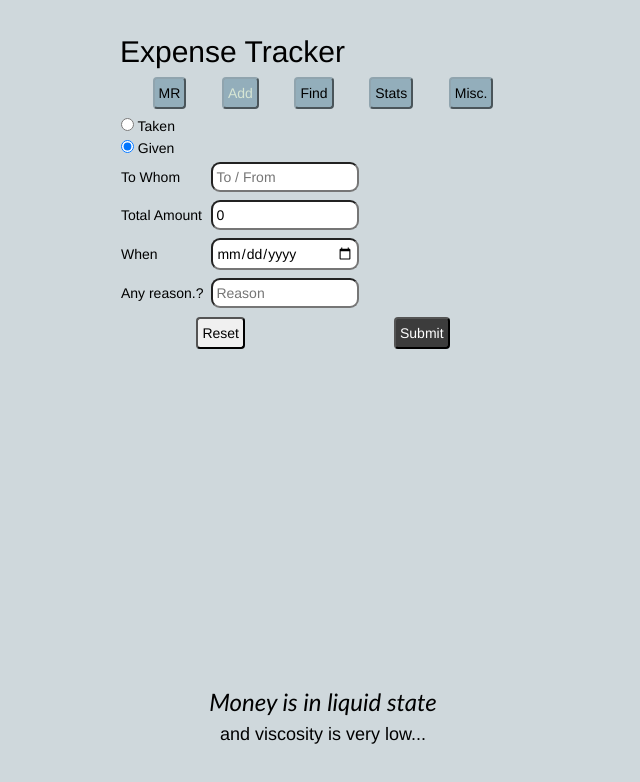
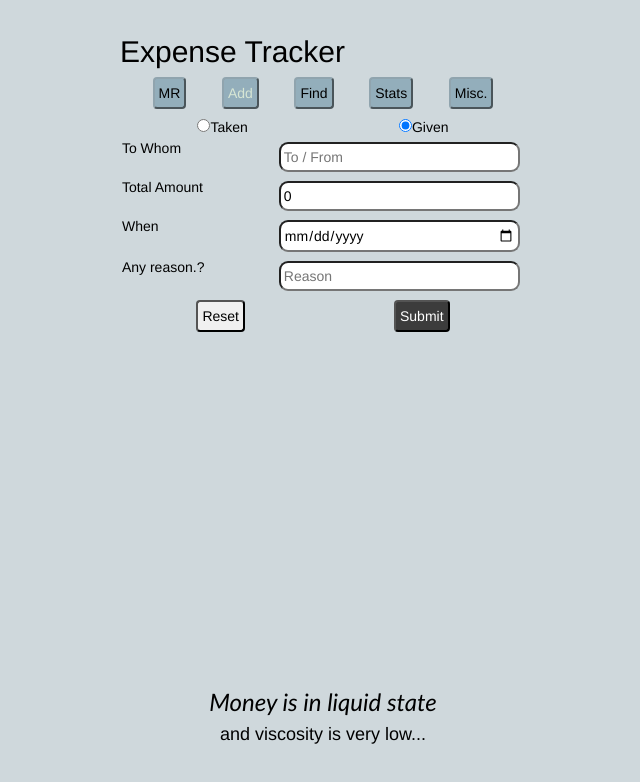
Before and after one commit to udayVK/notedown-ui, an Angular app: page /add/loan in a window 1280 px wide. Shown: the top 782 px of the page, without its empty margins (317-957 px from the left). Built offline with nearby package versions, Linux system fonts and the light colour scheme.

Commit message:
fixed widths of all input tags

```diff
--- a/src/app/add-expense/add-expense.component.html
+++ b/src/app/add-expense/add-expense.component.html
@@ -1,26 +1,22 @@
 <form  class="comp" #addexpform>
-    <div>Your monthly limit is {{monthlyLimit}}</div>
-    <div>You already spent {{monthlySpent}}</div>
-    <div>Balance {{monthlyLimit-monthlySpent}}</div>
-    <table>
-      <tr>
-        <td class="subHead">Purpose</td>
-        <td><input class="m-input" type="text" name="Purpose" placeholder="On what you spent.?" [(ngModel)]="spendAdd.purpose"></td>
-      </tr>
-      <tr>
-        <td class="subHead">Money</td>
-        <td><input class="m-input" type="number" name="money" placeholder="how much.?" [(ngModel)]="spendAdd.money"></td>
-      </tr>
-      <tr>
-        <td class="subHead">On others</td>
-        <td><input class="m-input" type="number" name="forOthers" placeholder="how much.?" [(ngModel)]="spendAdd.forOthers"></td>
-      </tr>
-      <tr>
-        <td class="subHead">Date</td>
-        <td><input class="m-input" type="date" name="date" placeholder="when.?" [(ngModel)]="spendAdd.date"></td>
-      </tr>
-    </table>
+    <div>Your monthly limit is {{monthlyLimit}}. You already spent {{monthlySpent}}. Balance {{monthlyLimit-monthlySpent}}</div>
 
+    <div class="flex flex-space-between">
+      <span>Purpose</span>
+      <input class="m-input" type="text" name="Purpose" placeholder="On what you spent.?" [(ngModel)]="spendAdd.purpose">
+    </div>
+    <div class="flex flex-space-between">
+      <span>Money</span>
+      <input class="m-input" type="number" name="money" placeholder="how much.?" [(ngModel)]="spendAdd.money">
+    </div>
+    <div class="flex flex-space-between">
+     <span> On others</span>
+      <input class="m-input" type="number" name="forOthers" placeholder="how much.?" [(ngModel)]="spendAdd.forOthers">
+    </div>
+    <div class="flex flex-space-between">
+      <span>Date</span>
+      <input class="m-input" type="date" name="date" placeholder="when.?" [(ngModel)]="spendAdd.date">
+    </div>
     <div class="flex flex-space-around">
       <button #addReset type="reset" class=" light">Reset</button>
       <button #addSubmit type="button" class=" dark" (click)="addSpend()" >Submit</button>
--- a/src/app/add-goal/add-goal.component.css
+++ b/src/app/add-goal/add-goal.component.css
@@ -1,10 +1,11 @@
 .add-goal{
-    width: 237px;
+    width: 95%;
     height: 70px;
     padding: 2px;
     resize: vertical;
     max-height: 150px;
     min-height: 70px;
+    margin: auto;
     border-radius: 8px;
     border: 2px solid black;
     border-bottom: 2px grey solid;
--- a/src/app/add-goal/add-goal.component.html
+++ b/src/app/add-goal/add-goal.component.html
@@ -1,19 +1,19 @@
-<form  class="comp">
+<form>
 
-    <span>{{addNotif}}</span>
-    <table>
-      <tr> <td class="subHead">Description</td></tr>
-      <tr> <td colspan="2"><textarea class="add-goal" type="text" name="Desc" placeholder="Brief your goal.." [(ngModel)]="addGoal.desc"></textarea></td></tr>
+  <span>{{addNotif}}</span>
 
-      <tr class="flex flex-vertical-center">
-        <td class="subHead">Limit Date</td>
-        <td><input class="s-input" type="date" name="upto" placeholder="upto what " [(ngModel)]="addGoal.upto"></td>
-      </tr>
-    </table>
 
-    <div class="flex flex-space-around">
-      <button type="reset" class="light">Reset</button>
-      <button type="button" class="dark" (click)="addNewGoal()" >Submit</button>
-    </div>
+  <span>Description</span><br>
+  <textarea class="add-goal" type="text" name="Desc" placeholder="Brief your goal.." [(ngModel)]="addGoal.desc"></textarea>
+
+  <div class="flex flex-space-around">
+    <span>Limit Date</span>
+    <input class="s-input" type="date" name="upto" placeholder="upto what " [(ngModel)]="addGoal.upto">
+  </div>
+
+  <div class="flex flex-space-around">
+    <button type="reset" class="light">Reset</button>
+    <button type="button" class="dark" (click)="addNewGoal()" >Submit</button>
+  </div>
 
 </form>
--- a/src/app/add-loan/add-loan.component.html
+++ b/src/app/add-loan/add-loan.component.html
@@ -1,30 +1,33 @@
-<form class="comp">
-    <table>
-        <tr>
-            <td colspan="2"><input type="radio" name="type" [(ngModel)]="loan.type" [value]="false">
-            Taken</td>
-        </tr>
-        <tr>
-            <td colspan="2"><input type="radio" name="type" [(ngModel)]="loan.type" [value]="true">
-            Given</td>
-        </tr>
-        <tr>
-            <td>To Whom</td>
-            <td><input class="s-input" type="text" name="loan-to" placeholder="To / From" [(ngModel)]="loan.name"></td>
-        </tr>
-        <tr>
-            <td>Total Amount</td>
-            <td><input class="s-input" type="number" name="amount" placeholder="How much.?" [(ngModel)]="loan.totalAmount"></td>
-        </tr>
-        <tr>
-            <td>When</td>
-            <td><input class="s-input" type="date" name="when" placeholder="When.?" [(ngModel)]="loan.date"></td>
-        </tr>
-        <tr>
-            <td>Any reason.?</td>
-            <td><input class="s-input" type="text" name="why" placeholder="Reason" [(ngModel)]="loan.reason"></td>
-        </tr>
-    </table>
+<form>
+
+        <div class="flex flex-space-around">
+            <span>
+                <input type="radio" name="type" [(ngModel)]="loan.type" [value]="false">
+                <span>Taken</span>
+            </span>
+            <span>
+                <input type="radio" name="type" [(ngModel)]="loan.type" [value]="true">
+                <span>Given</span>
+            </span>
+        </div>
+
+        <div class="flex flex-space-between">
+            <span>To Whom</span>
+            <input class="s-input" type="text" name="loan-to" placeholder="To / From" [(ngModel)]="loan.name">
+        </div>
+        <div class="flex flex-space-between">
+            <span>Total Amount</span>
+            <input class="s-input" type="number" name="amount" placeholder="How much.?" [(ngModel)]="loan.totalAmount">
+        </div>
+        <div class="flex flex-space-between">
+            <span>When</span>
+            <input class="s-input" type="date" name="when" placeholder="When.?" [(ngModel)]="loan.date">
+        </div>
+        <div class="flex flex-space-between">
+            <span>Any reason.?</span>
+            <input class="s-input" type="text" name="why" placeholder="Reason" [(ngModel)]="loan.reason">
+        </div>
+
     <div class="flex flex-space-around">
         <button type="reset" class=" light">Reset</button>
         <button  type="button" class=" dark" (click)="addLoan()" >Submit</button>
--- a/src/app/app.component.css
+++ b/src/app/app.component.css
@@ -15,7 +15,8 @@ input{
     flex-direction: column;
 }
 .content{
-
+    /* placeholder */
+    border: 0px;
 }
 .footer{
     margin-top: auto;
@@ -29,4 +30,6 @@ input{
     font-style: italic;
 }
 .foot-tag{
+    /* placeholder */
+    border: 0px;
 }
--- a/src/app/find-spend/find-spend.component.html
+++ b/src/app/find-spend/find-spend.component.html
@@ -1,11 +1,10 @@
 <form class="comp">
     <h3 style="margin-top: 8px;">Month</h3>
-    <table>
-      <tr>
-        <td><input type="month" name="month" style="width:150px;" [(ngModel)]="month"></td>
-        <td><button type="button" (click)="searchSpecefic()" style="margin-left:20px" class=" dark">Submit</button></td>
-      </tr>
-    </table>
+
+    <div>
+      <input class="m-input" type="month" name="month"  [(ngModel)]="month">
+      <button type="button" (click)="searchSpecefic()" style="margin-left:20px" class=" dark">Submit</button>
+    </div>
 
     <h4>Spends</h4>
     <app-spend  [spends]="spends" ></app-spend>
--- a/src/styles.css
+++ b/src/styles.css
@@ -27,13 +27,13 @@ input{
     padding: 3px;
 }
 .long-input{
-    width: 230px;
+    width: 80%;
 }
 .m-input{
-    width: 176px;
+    width: 70%;
 }
 .s-input{
-    width: 148px;
+    width: 60%;
 }
 h1, h2, h3, h4, h5, h6{
     margin: 4px 0px 4px 0px;
```
